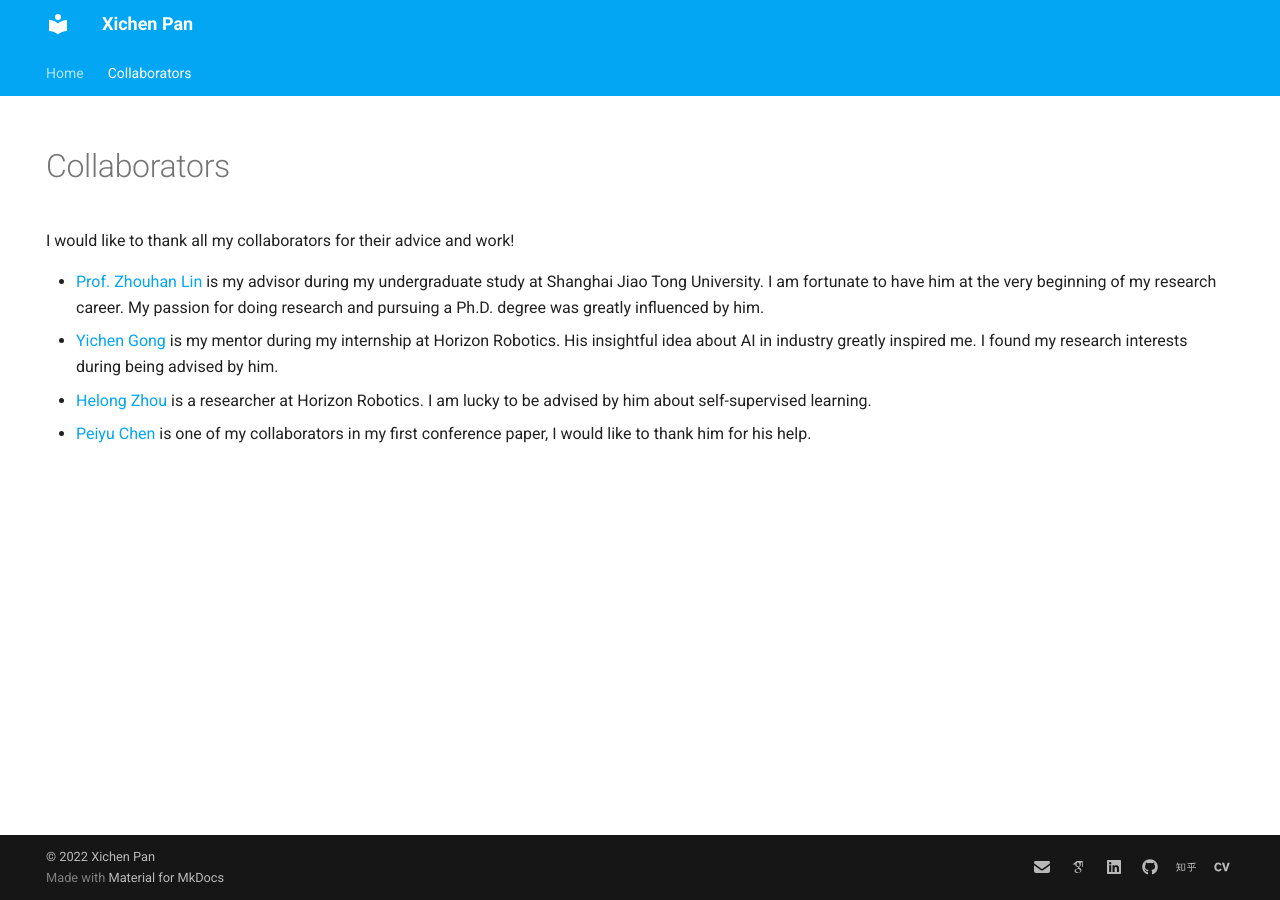
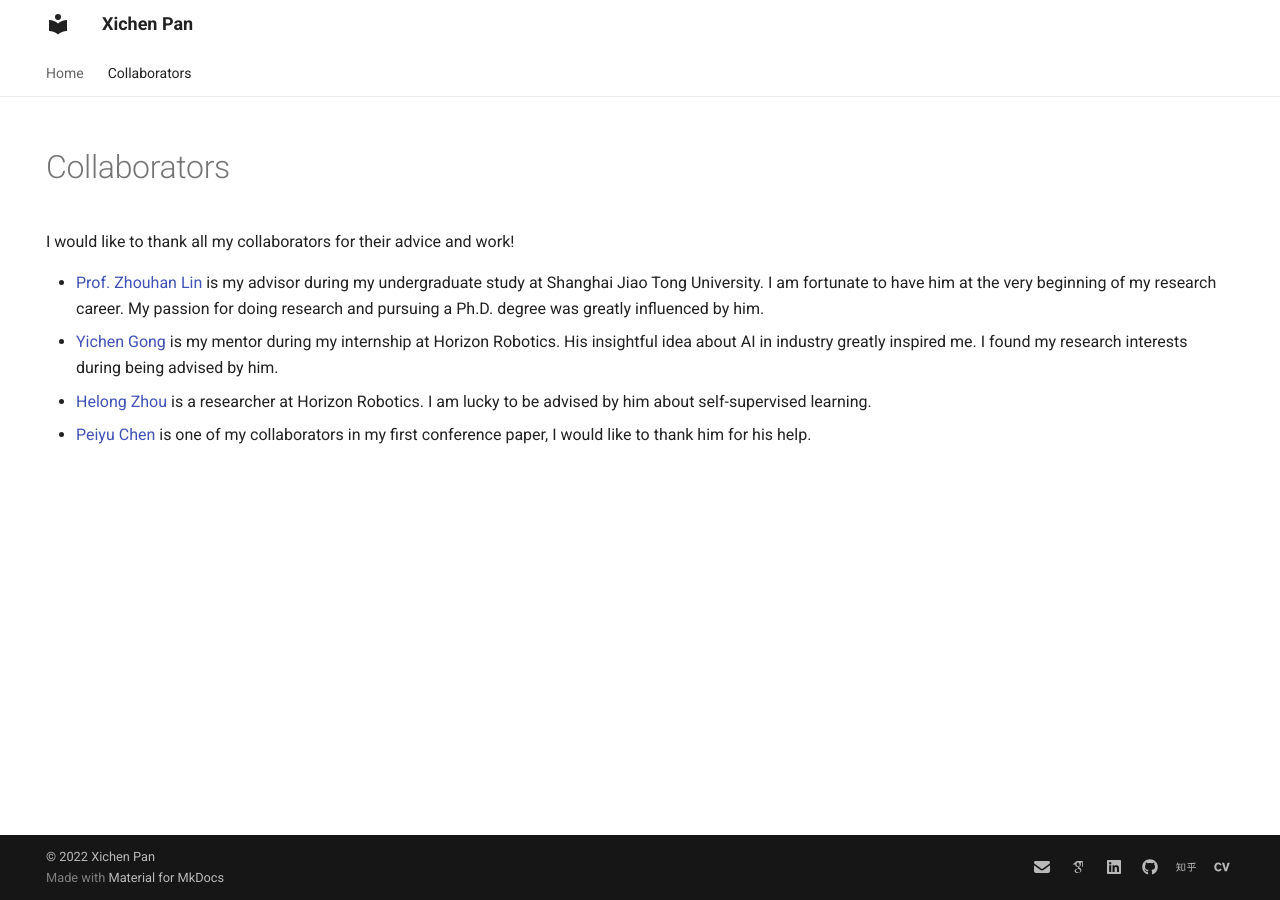
Before and after one commit to xichenpan/xichenpan.github.io, an MkDocs documentation site: the page built from docs/Collaborators.md, in a window 1280 px wide. Built offline with MkDocs 1.6.1 and Material for MkDocs 9.7.7, drawn with Linux system fonts in a browser that asks for light colours.

Commit message:
Update mkdocs.yml

```diff
--- a/mkdocs.yml
+++ b/mkdocs.yml
@@ -5,7 +5,7 @@ theme:
   name: material
   custom_dir: overrides
   palette:
-    primary: light blue
+    primary: white
     accent: orange
   favicon: images/favicon.png
   //logo: images/logo.png
```
